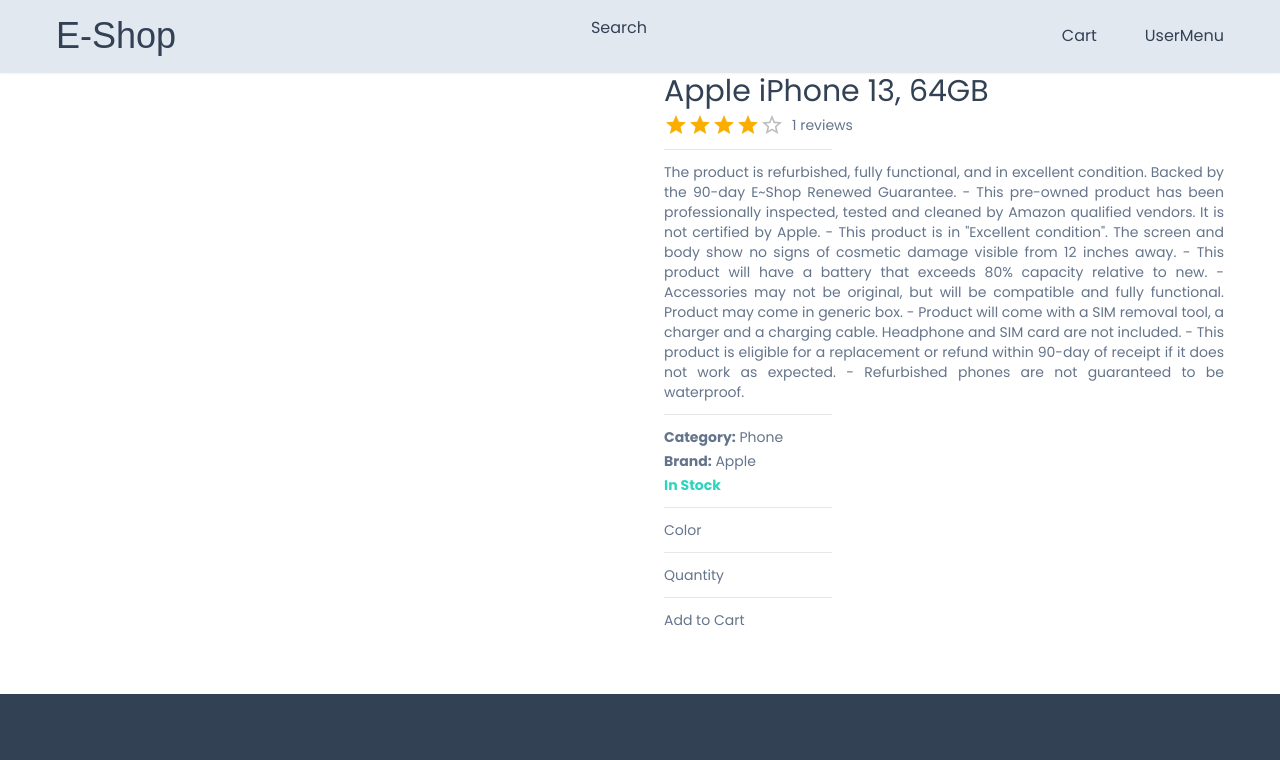
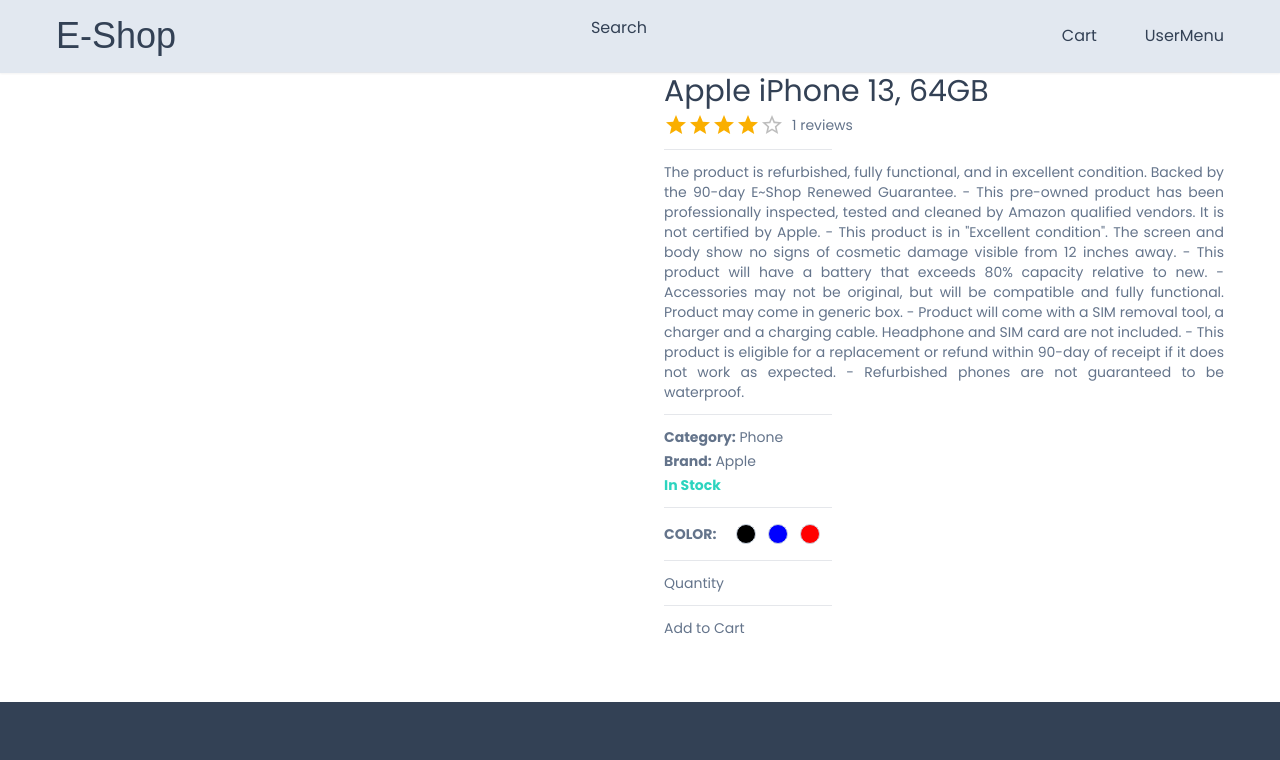
Before and after one commit to Ikamrava/e-shop-fullstck, a Next.js app: page /product/1 in a window 1280 px wide. Shown: the top 760 px of the page. Built offline with nearby package versions, Linux system fonts and the light colour scheme; a web font is replaced by a local one.

Commit message:
select color

```diff
--- /dev/null
+++ b/app/components/prosucts/SetColor.tsx
@@ -0,0 +1,35 @@
+"use client"
+
+import { CartProductType, SelectedImgType } from "@/app/product/[productid]/ProductDetails"
+
+type Props = {
+    images:SelectedImgType[]
+    cartProduct: CartProductType
+    handleColorSet:(value:SelectedImgType)=>void
+}
+
+function SetColor({images,cartProduct,handleColorSet}: Props) {
+  return (
+    <div>
+        <div className=" flex gap-4 items-center ">
+            <span className="font-semibold">COLOR:</span>
+            <div className=" flex gap-1">
+                {images.map((image, index) => (
+                    <div  key = {index} className={`h-7 w-7 rounded-full border-teal-300 flex items-center justify-center
+                    ${cartProduct.selectedImg.color === image.color ? "border-[1.5px]" :"border-none"}`}
+                    onClick={() => handleColorSet(image)}>
+                        <div style={{background: image.colorCode}} className=" h-5 w-5 rounded-full border-[1.2px] border-slate-300 cursor-pointer">
+
+                        </div>
+                    </div>
+
+
+                ))}
+
+            </div>
+        </div>
+    </div>
+  )
+}
+
+export default SetColor
--- a/app/product/[productid]/ProductDetails.tsx
+++ b/app/product/[productid]/ProductDetails.tsx
@@ -1,10 +1,29 @@
 "use client"
 
+import SetColor from "@/app/components/prosucts/SetColor"
 import { Rating } from "@mui/material"
 import { hrtime } from "process"
+import { useCallback, useState } from "react"
 
 type Props = {
    product:any
+}
+export type CartProductType = {
+    id:string,
+    name:string,
+    description:string
+    brand:string,
+    category:string,
+    selectedImg:SelectedImgType
+    price:number,
+    quantity:number,
+
+}
+
+export type SelectedImgType ={
+    color:string,
+    colorCode:string,
+    image:string
 }
 
 const Horizontal =() =>{
@@ -16,6 +35,24 @@
 function ProductDetails({product}: Props) {
     const prodcutRating = product.reviews.reduce((acc:number,item:any) =>
      item.rating + acc ,0) / product.reviews.length
+
+     const [cartProduct,setCartProduct] = useState<CartProductType> ({
+        id:product.id,
+        name:product.name,
+        description:product.description,
+        brand:product.brand,
+        category:product.category,
+        selectedImg:{...product.images},
+        price:product.price,
+        quantity:1,
+     })
+
+    const handleColorSet = useCallback((value:SelectedImgType)=>{
+        setCartProduct(prev =>({...prev,selectedImg:value}))
+    },[cartProduct.selectedImg])
+
+
+
   return (
     <div className=" grid grid-cols-1 md:grid-cols-2 gap-12">
         <div>
@@ -38,7 +75,7 @@
            </div>
            <div className={product.inStock ? " text-teal-400 font-bold" : " text-red-400" }>{product.inStock ? "In Stock" : " Out of Stock" }</div>
            <Horizontal/>
-           <div>Color</div>
+           <SetColor cartProduct={cartProduct} images={product.images} handleColorSet={handleColorSet} />
            <Horizontal/>
            <div>Quantity</div>
            <Horizontal/>
```
